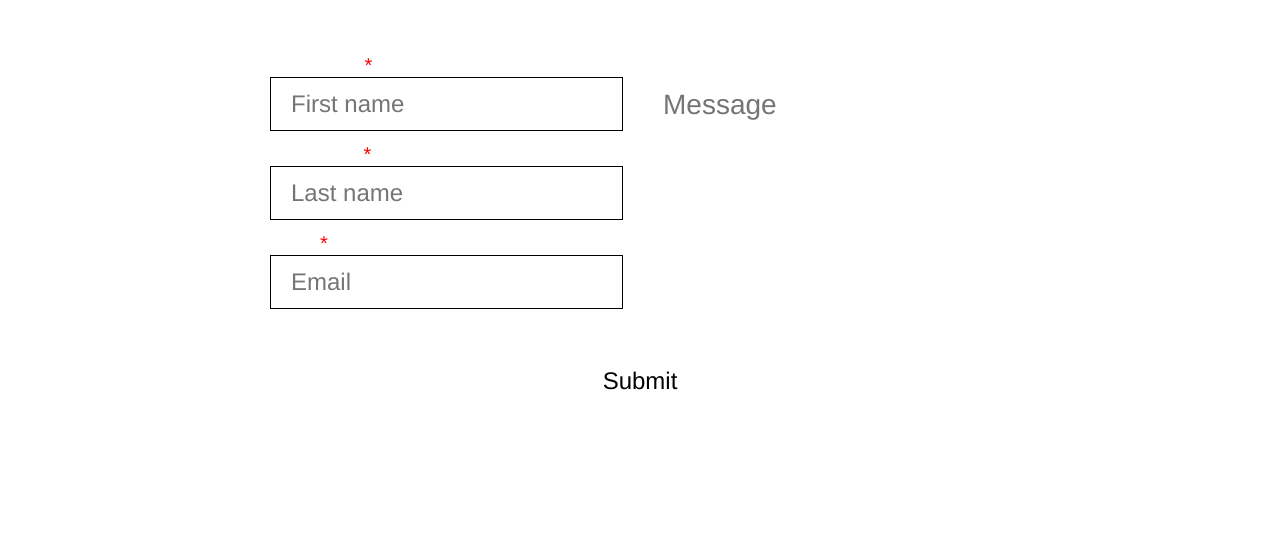
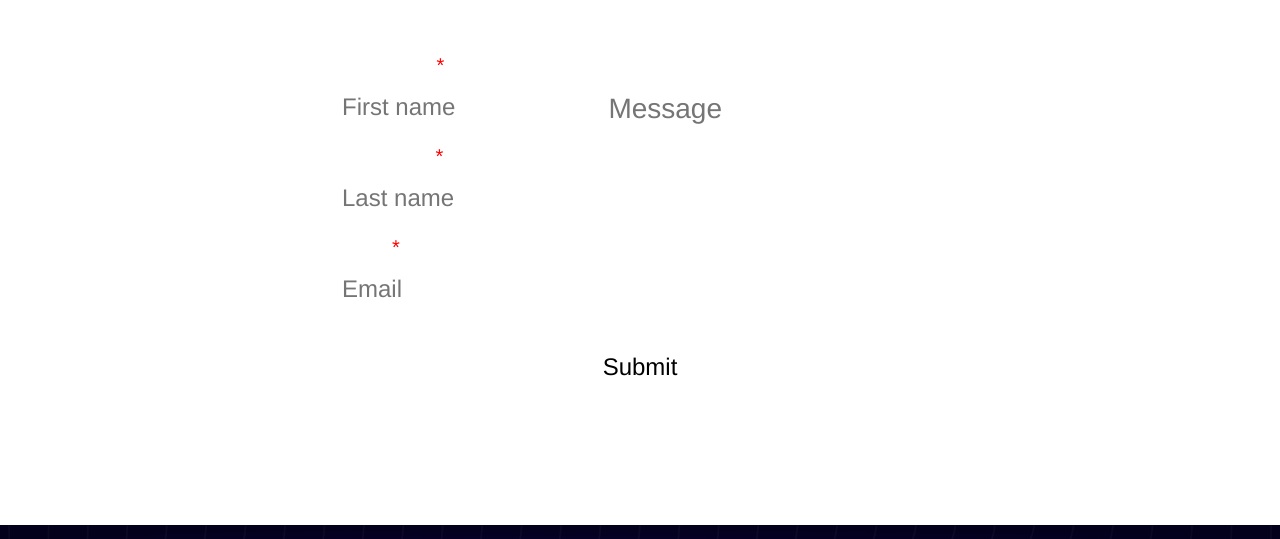
Before and after one commit to TheDataCubes-com/thedatacubes-com.github.io, a Nuxt app: page /get-consultation in a window 1280 px wide. Shown: the part 394-933 px from the top of the page. Built offline with nearby package versions, Linux system fonts and the light colour scheme.

Commit message:
feat: project

```diff
--- a/assets/variables.css
+++ b/assets/variables.css
@@ -1,6 +1,6 @@
 :root {
     --mainPurple: rgb(98, 0, 155);
-    --darkPurple: #1f0363;
+    --darkPurple: #210076;
     --mainYellow: #ffc107;
     --errorRed: #770000;
     --maxWidth: 1660px;
--- a/components/Form.vue
+++ b/components/Form.vue
@@ -68,15 +68,18 @@ const handleSubmit = event => {
     border: none;
     padding: 12px 20px;
     width: 100%;
+    border-radius: 20px;
     outline-color: var(--mainPurple);
 }
 .form__labelText {
+    display: inline-block;
+    margin-bottom: 4px;
+    padding-left: 20px;
     font-size: 20px;
     transition: opacity 0.1s ease;
 }
 .form__button {
     background-color: white;
-    margin-top: 20px;
     width: 200px;
     font-size: 24px;
     place-self: center;
--- a/pages/get-consultation.vue
+++ b/pages/get-consultation.vue
@@ -65,20 +65,20 @@ const handleLogin = (form) => {
 }
 .consult__form {
     place-self: center;
-    max-width: 860px;
+    max-width: 70%;
 }
 .consult__form input {
-    border: 1px solid;
     font-size: 24px;
 }
 .consult__form > .form__fieldset {
     display: grid;
     row-gap: 12px;
     column-gap: 20px;
+    grid-template-columns: 2fr 3fr;
     grid-template-areas:
        "input text"
        "input text"
-       "input text"
+       "input text";
 }
 consult__form > .form__fieldset > label {
     grid-area: input;
```
Lines whose indentation alone changed are shown as unchanged.
